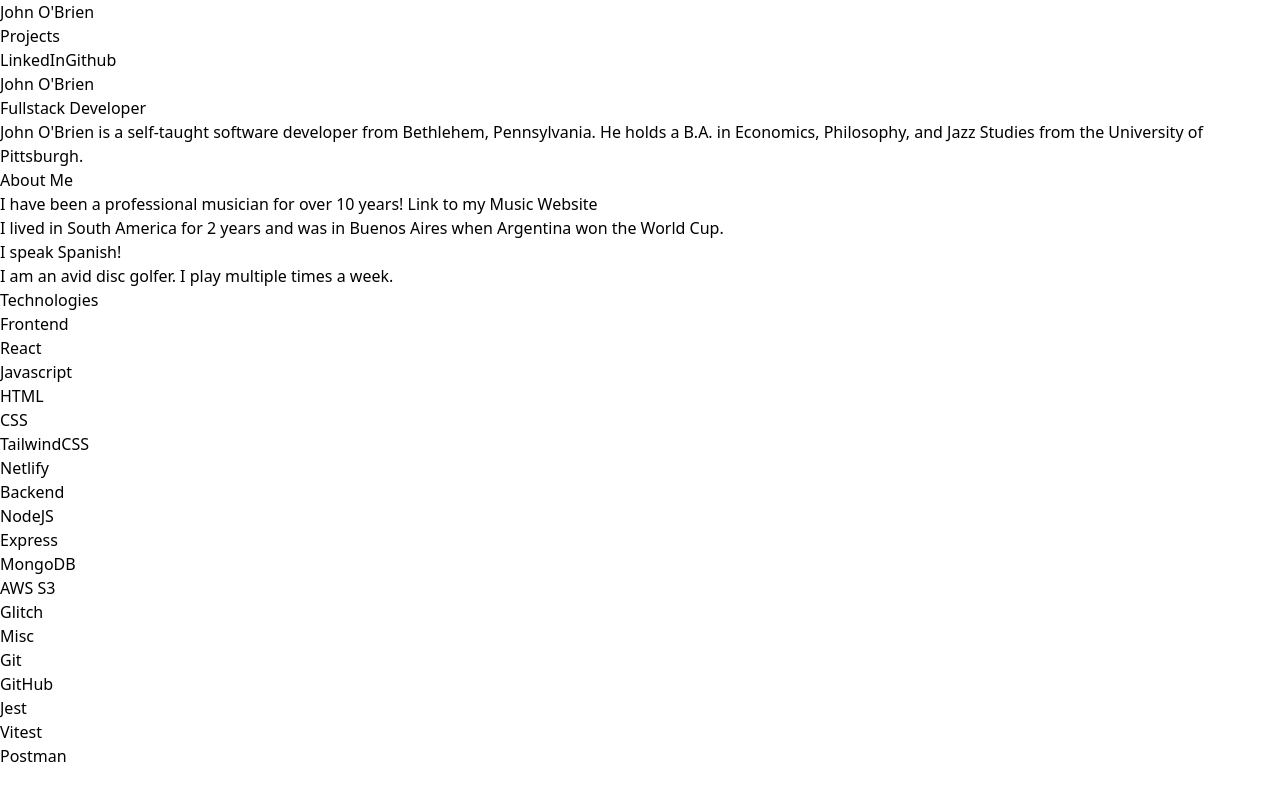
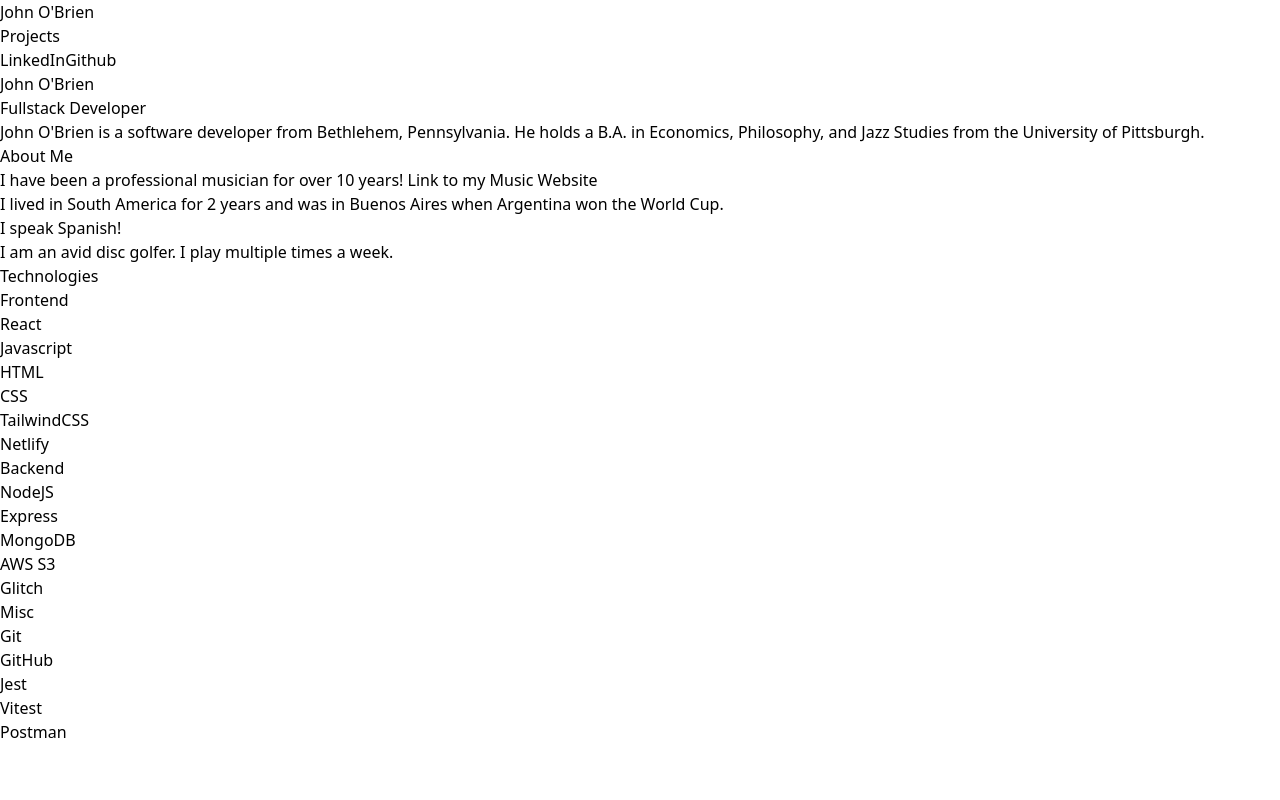
Before and after one commit to johnobriendev/devPortfolio, a React (Vite) app: page / in a window 1280 px wide. Built offline with nearby package versions, Linux system fonts and the light colour scheme.

Commit message:
change about me

```diff
--- a/src/components/AboutMe.jsx
+++ b/src/components/AboutMe.jsx
@@ -5,7 +5,7 @@ function AboutMe() {
             <div className="flex flex-col gap-3 ">
                 <h1 className="text-4xl">John O'Brien</h1>
                 <h2 className="text-xl">Fullstack Developer</h2>
-                <p className="">John O'Brien is a self-taught software developer from Bethlehem, Pennsylvania. He holds a B.A. in Economics, Philosophy, and Jazz Studies from the University of Pittsburgh.</p>
+                <p className="">John O'Brien is a software developer from Bethlehem, Pennsylvania. He holds a B.A. in Economics, Philosophy, and Jazz Studies from the University of Pittsburgh.</p>
 
                 <div className="flex flex-col gap-2">
                 <h1 className="text-2xl">About Me</h1>
```
